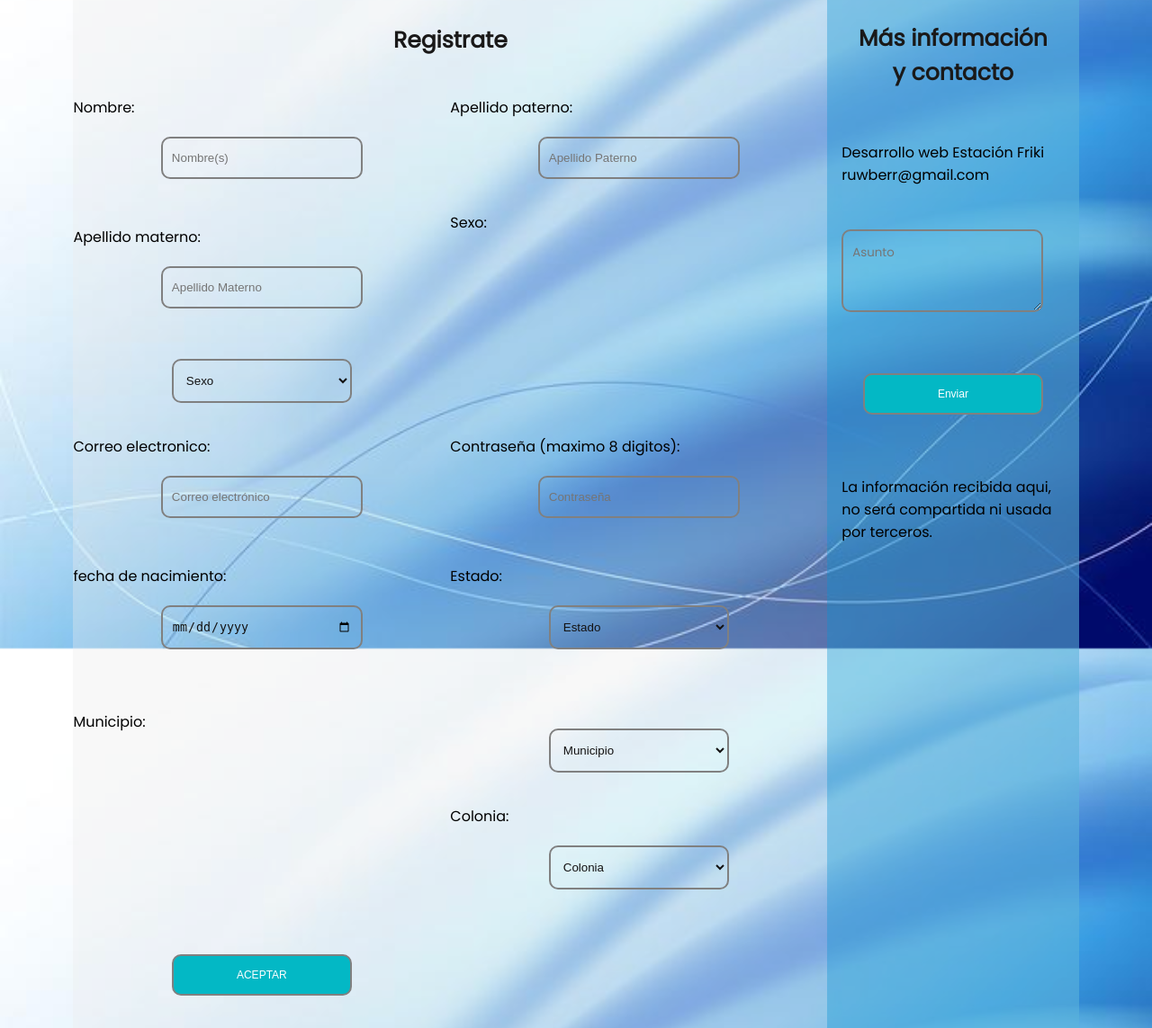
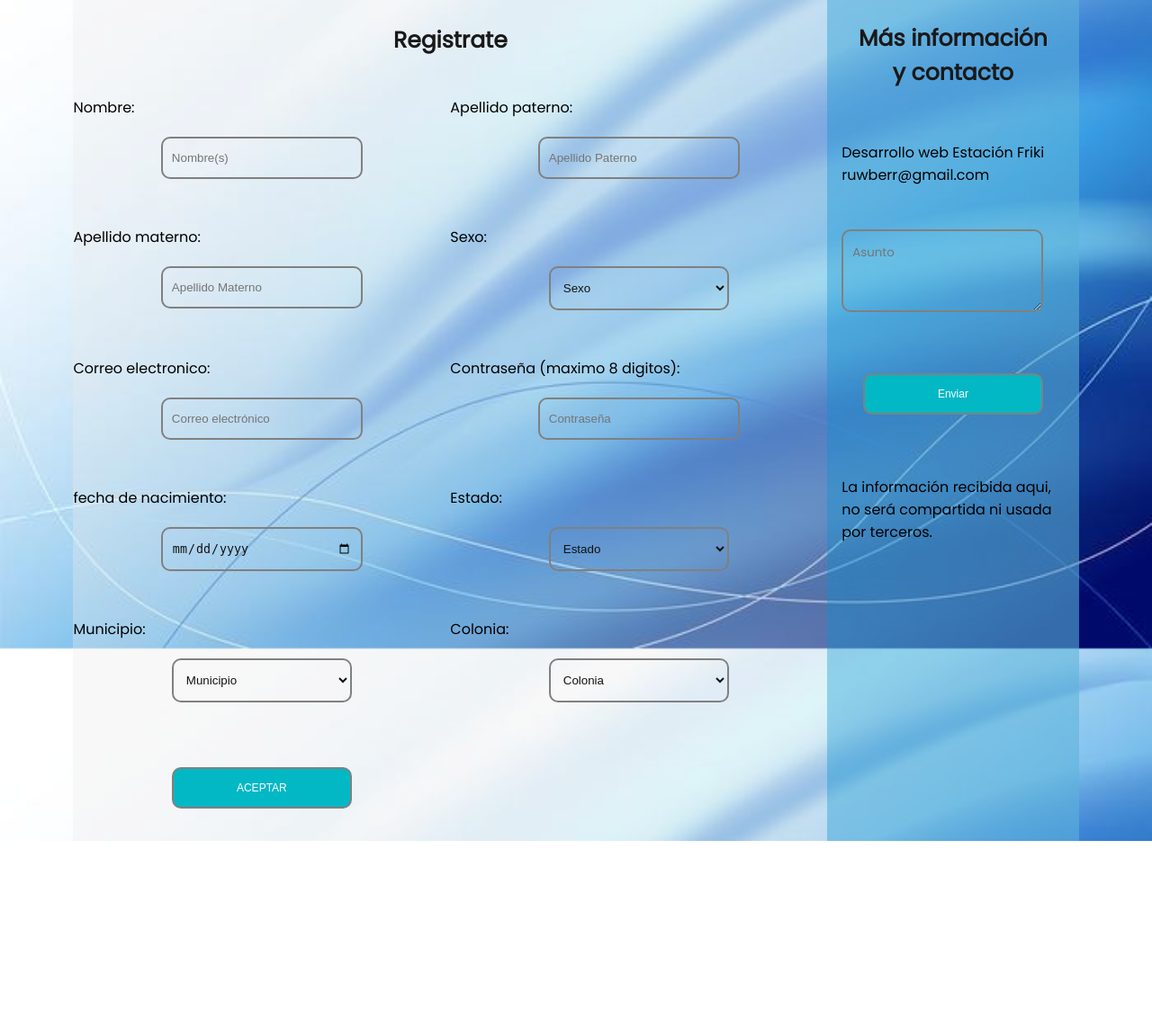
Before and after one commit to hmendoza-coder/orientador-vocacional-website, a PHP site: page /registro in a window 1280 px wide. Shown: the part 175-1318 px from the top of the page at 90% size. After the commit the page ends 1110 px from the top, so only its background shows below. Run offline with PHP 8.4, Linux system fonts and the light colour scheme; data that the repository does not hold is empty; some libraries are stand-ins or nearby versions; some web fonts are replaced.

Commit message:
fix reg form

```diff
--- a/registro.php
+++ b/registro.php
@@ -47,6 +47,7 @@
                                 <label for="apellidom">Apellido materno: </label>
                                 <input type="text" placeholder="Apellido Materno" name="apellidoM" id="apellidoM" autocomplete="off" required>
                             </p>
+                            <p>
                                 <label for="sexo">Sexo: </label>
                                 <select name="sexo" id="sexo"  placeholder="Sexo">
                                     <option value="" selected disabled hidden>Sexo</option>
@@ -75,7 +76,6 @@
                                 </select>
                             </p>
                             <p>
-                            <div class="divMun"></div>
                                 <label for="municipio">Municipio: </label>
                                 <select name="municipio" id="selectMunicipio"  type="combo" placeholder="Municipio">
                                 <option value="" selected disabled hidden>Municipio </option>
```
Lines whose indentation alone changed are shown as unchanged.
